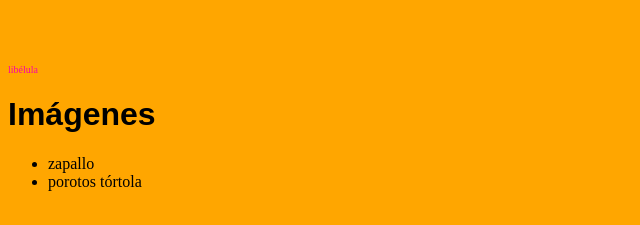
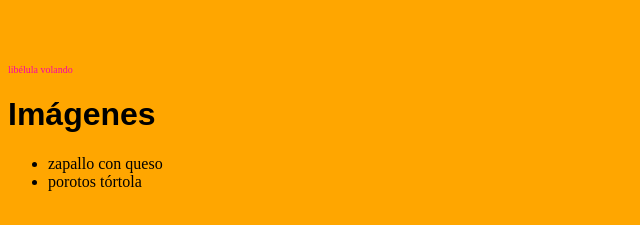
Before and after one commit to CONSUELOMESA222/CONSUELOMESA222.github.io, a plain HTML site: page index.html in a window 1280 px wide. Shown: the part 185-410 px from the top of the page, 0-640 px from the left. Drawn offline with Linux system fonts and the light colour scheme.

Commit message:
Update index.html

```diff
--- a/index.html
+++ b/index.html
@@ -11,7 +11,7 @@
             Acerca de
         </h1>
         <p>
-            libélula
+            libélula volando
         </p>
         <h1>
             Imágenes
@@ -19,7 +19,7 @@
         <!-- ul es una lista sin orden  -->
         <ul>
             <li>
-                zapallo
+                zapallo con queso
             </li>
             <li>
                 porotos tórtola
```
